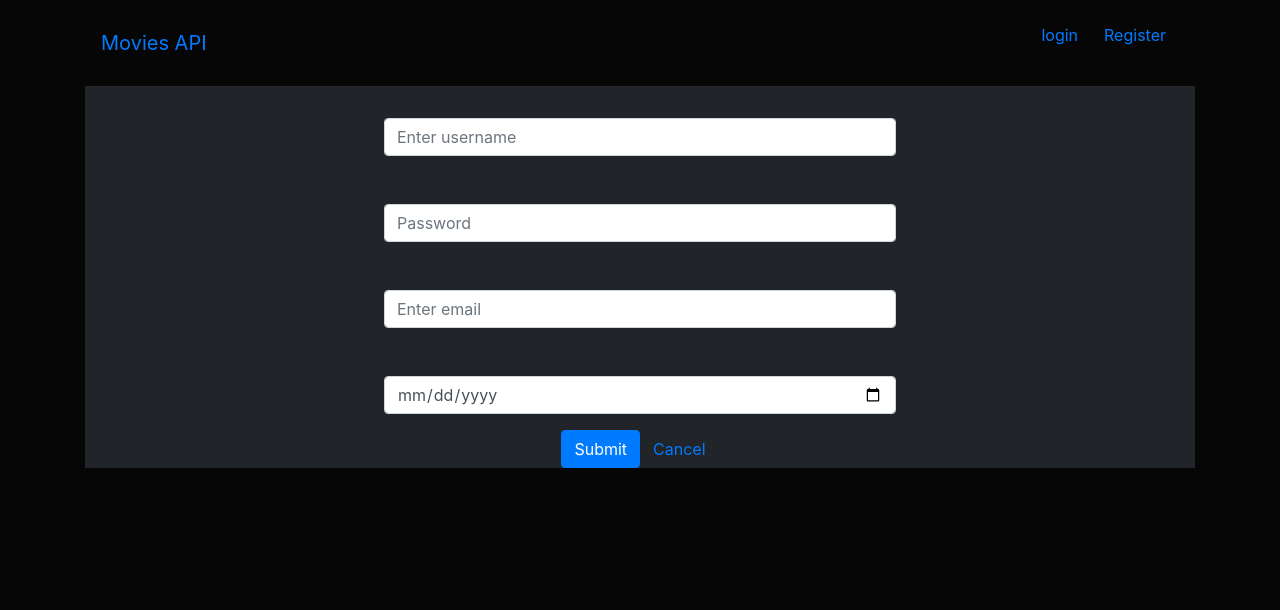
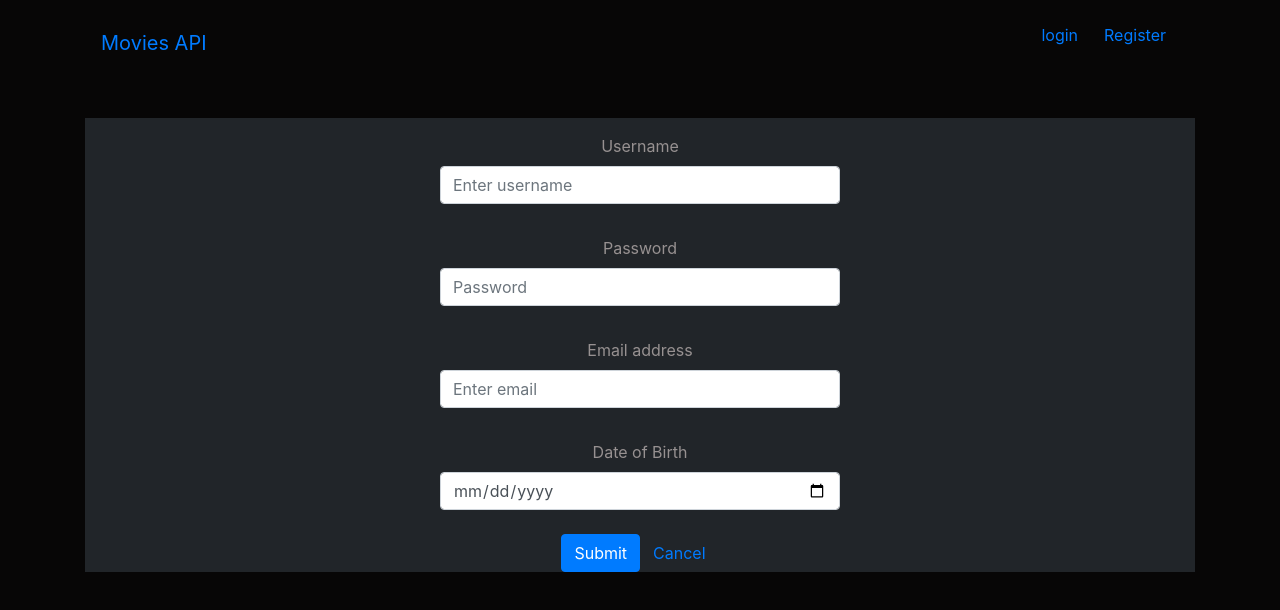
Before and after one commit to Filip-Sazdov/movie_api-client, a React (Vite) app: page /register in a window 1280 px wide. Shown: the top 610 px of the page. Built offline with nearby package versions, Linux system fonts and the light colour scheme.

Commit message:
Add style.

```diff
--- a/src/components/registration-view/registration-view.jsx
+++ b/src/components/registration-view/registration-view.jsx
@@ -38,8 +38,8 @@ export function RegistrationView() {
 	};
 
 	return (
-		<Form style={{ width: '32rem', margin: 'auto', textAlign: 'center' }}>
-			<Form.Group controlId="formBasicUsername">
+		<Form style={{ width: '400px', margin: '2em auto', textAlign: 'center', color: 'rgb(151, 145, 145)' }}>
+			<Form.Group className="pt-3 pb-2" controlId="formBasicUsername">
 				<Form.Label>Username</Form.Label>
 				<Form.Control
 					type="text"
@@ -49,7 +49,7 @@ export function RegistrationView() {
 				/>
 			</Form.Group>
 
-			<Form.Group controlId="formBasicPassword">
+			<Form.Group className="py-2" controlId="formBasicPassword">
 				<Form.Label>Password</Form.Label>
 				<Form.Control
 					type="password"
@@ -59,12 +59,12 @@ export function RegistrationView() {
 				/>
 			</Form.Group>
 
-			<Form.Group controlId="formBasicEmail">
+			<Form.Group className="py-2" controlId="formBasicEmail">
 				<Form.Label>Email address</Form.Label>
 				<Form.Control type="email" value={email} placeholder="Enter email" onChange={(e) => setEmail(e.target.value)} />
 			</Form.Group>
 
-			<Form.Group controlId="formBasicDate">
+			<Form.Group className="py-2" controlId="formBasicDate">
 				<Form.Label>Date of Birth</Form.Label>
 				<Form.Control type="date" value={dob} placeholder="12/31/1986" onChange={(e) => setDob(e.target.value)} />
 			</Form.Group>
--- a/src/components/registration-view/registration-view.scss
+++ b/src/components/registration-view/registration-view.scss
@@ -0,0 +1,5 @@
+.registration-container {
+	color: rgb(151, 145, 145);
+	max-width: 400px;
+	margin: 2em auto;
+}
```
